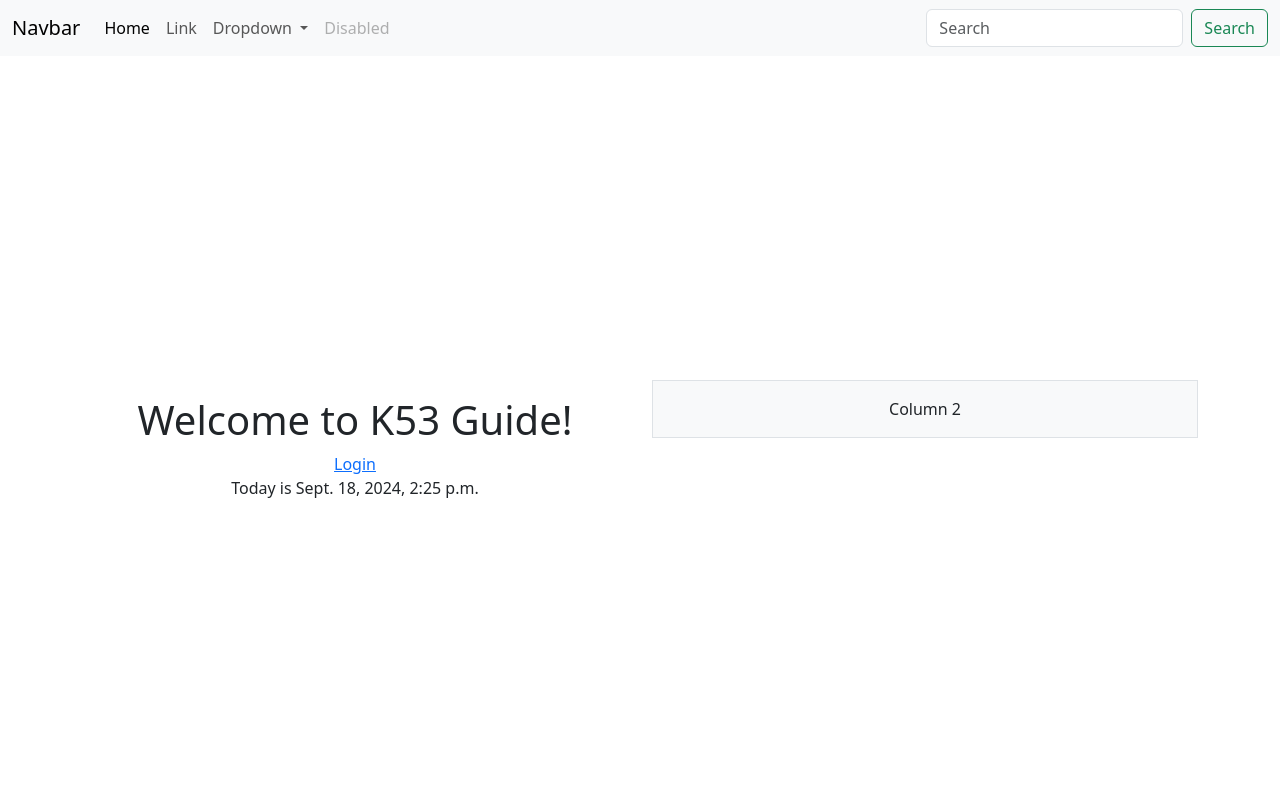
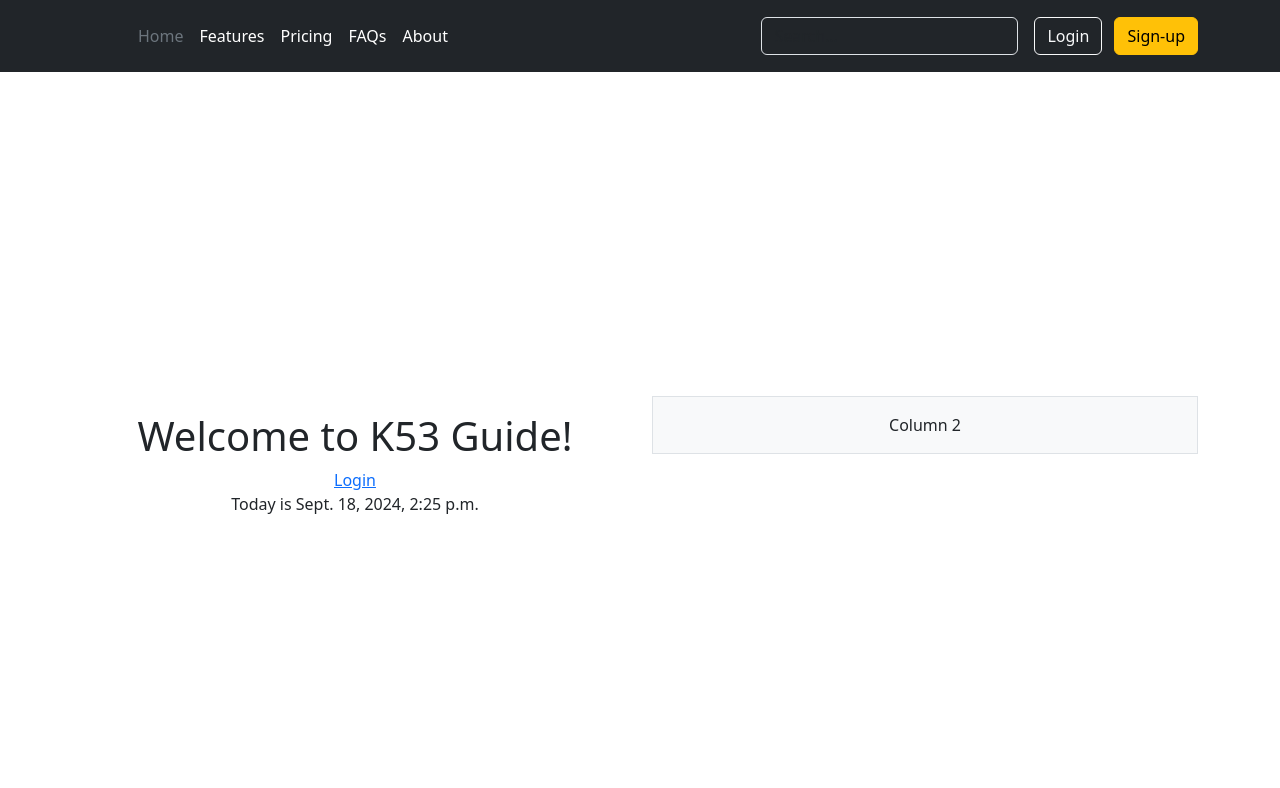
Before and after one commit to Albieo/DriversEDU, a Django app: page / in a window 1280 px wide. Shown: the top 788 px of the page. Before the commit the page ends 498 px from the top, so only its background shows below. Run offline with Django 5.2, Linux system fonts and the light colour scheme.

Commit message:
Feat: Navbar changes

```diff
--- a/K53-project/static/templates/nav.html
+++ b/K53-project/static/templates/nav.html
@@ -3,42 +3,32 @@
 
 {% block navbar %}
 
-<nav class="navbar navbar-expand-lg bg-body-tertiary">
-    <div class="container-fluid">
-      <a class="navbar-brand" href="#">Navbar</a>
-      <button class="navbar-toggler" type="button" data-bs-toggle="collapse" data-bs-target="#navbarSupportedContent" aria-controls="navbarSupportedContent" aria-expanded="false" aria-label="Toggle navigation">
-        <span class="navbar-toggler-icon"></span>
-      </button>
-      <div class="collapse navbar-collapse" id="navbarSupportedContent">
-        <ul class="navbar-nav me-auto mb-2 mb-lg-0">
-          <li class="nav-item">
-            <a class="nav-link active" aria-current="page" href="#">Home</a>
-          </li>
-          <li class="nav-item">
-            <a class="nav-link" href="#">Link</a>
-          </li>
-          <li class="nav-item dropdown">
-            <a class="nav-link dropdown-toggle" href="#" role="button" data-bs-toggle="dropdown" aria-expanded="false">
-              Dropdown
-            </a>
-            <ul class="dropdown-menu">
-              <li><a class="dropdown-item" href="#">Action</a></li>
-              <li><a class="dropdown-item" href="#">Another action</a></li>
-              <li><hr class="dropdown-divider"></li>
-              <li><a class="dropdown-item" href="#">Something else here</a></li>
-            </ul>
-          </li>
-          <li class="nav-item">
-            <a class="nav-link disabled" aria-disabled="true">Disabled</a>
-          </li>
+<header class="p-3 text-bg-dark">
+    <div class="container">
+      <div class="d-flex flex-wrap align-items-center justify-content-center justify-content-lg-start">
+        <a href="/" class="d-flex align-items-center mb-2 mb-lg-0 text-white text-decoration-none">
+          <svg class="bi me-2" width="40" height="32" role="img" aria-label="Bootstrap"><use xlink:href="#bootstrap"/></svg>
+        </a>
+
+        <ul class="nav col-12 col-lg-auto me-lg-auto mb-2 justify-content-center mb-md-0">
+          <li><a href="#" class="nav-link px-2 text-secondary">Home</a></li>
+          <li><a href="#" class="nav-link px-2 text-white">Features</a></li>
+          <li><a href="#" class="nav-link px-2 text-white">Pricing</a></li>
+          <li><a href="#" class="nav-link px-2 text-white">FAQs</a></li>
+          <li><a href="#" class="nav-link px-2 text-white">About</a></li>
         </ul>
-        <form class="d-flex" role="search">
-          <input class="form-control me-2" type="search" placeholder="Search" aria-label="Search">
-          <button class="btn btn-outline-success" type="submit">Search</button>
+
+        <form class="col-12 col-lg-auto mb-3 mb-lg-0 me-lg-3" role="search">
+          <input type="search" class="form-control form-control-dark text-bg-dark" placeholder="Search..." aria-label="Search">
         </form>
+
+        <div class="text-end">
+          <button type="button" class="btn btn-outline-light me-2">Login</button>
+          <button type="button" class="btn btn-warning">Sign-up</button>
+        </div>
       </div>
     </div>
-  </nav>
+  </header>
 
 {% endblock navbar %}
 
```
